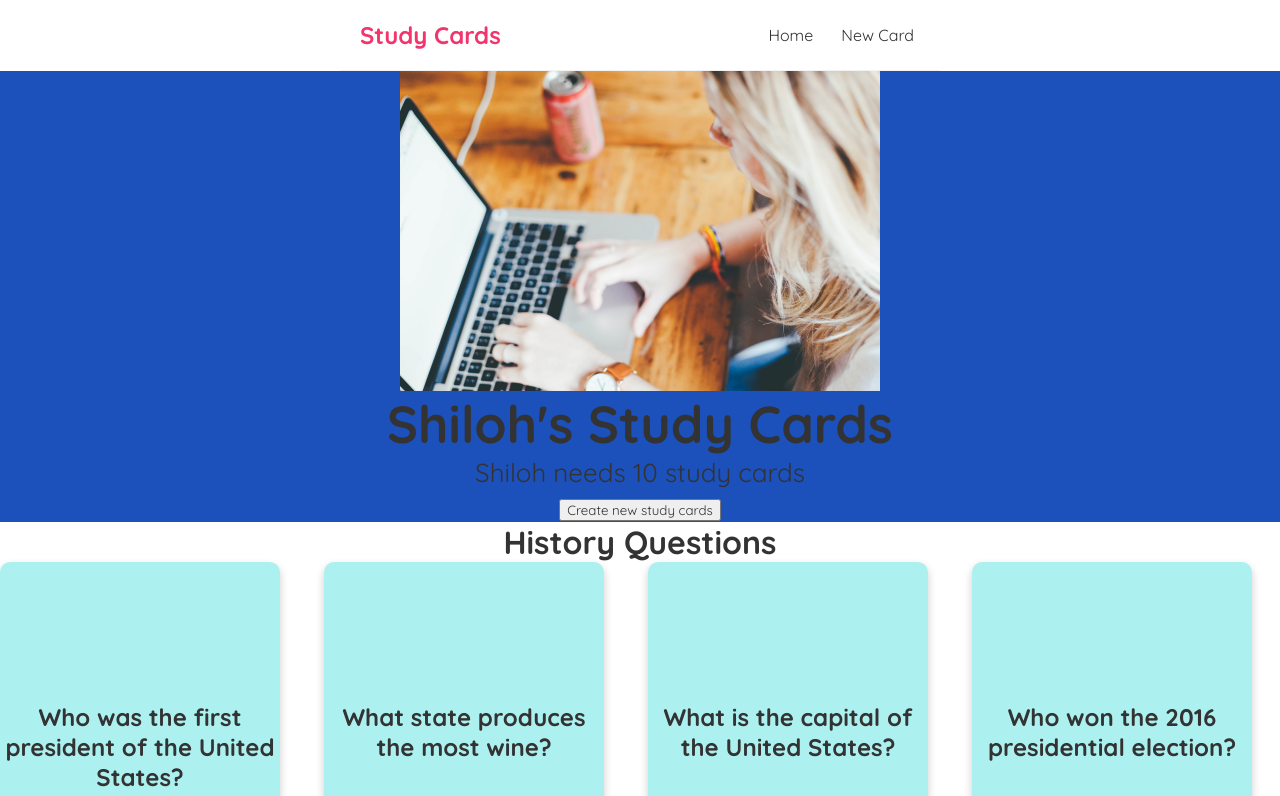
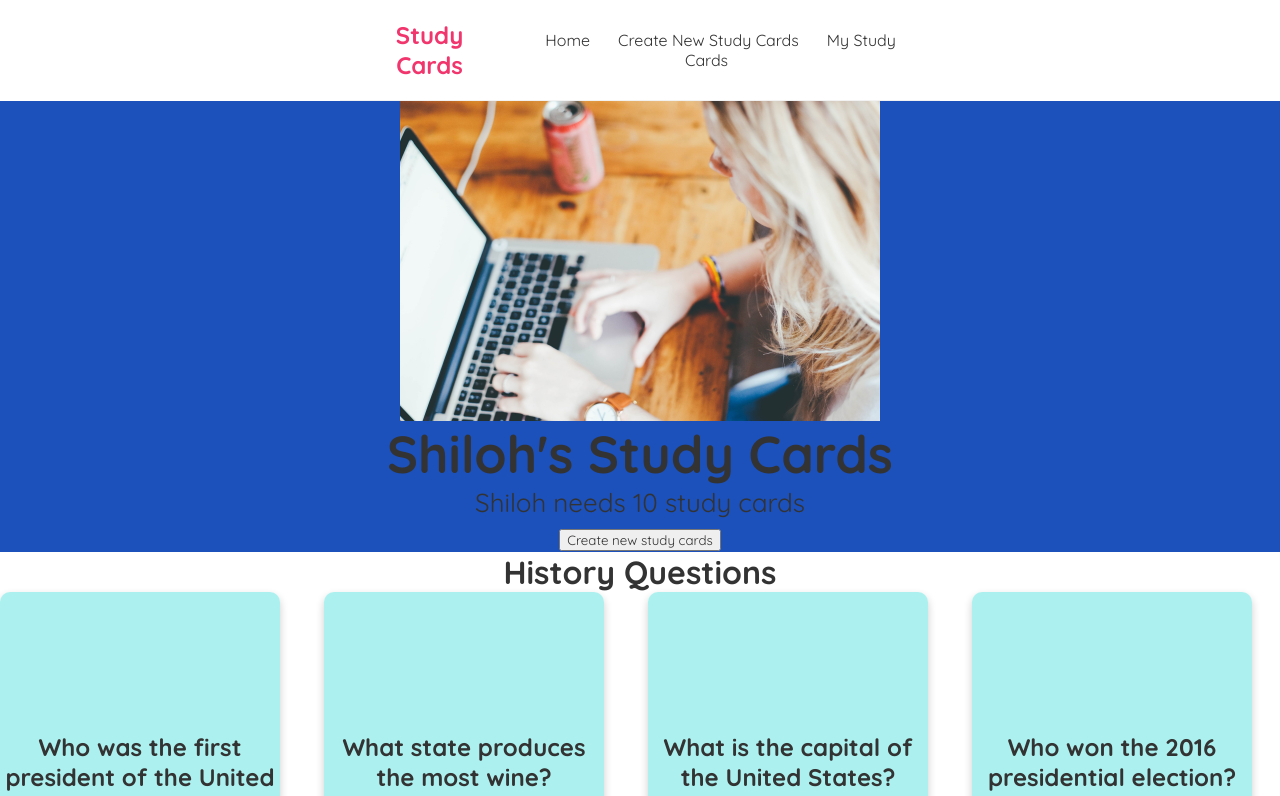
Before and after one commit to EvaGraceSmith/studyCards, a React (Create React App) app: page / in a window 1280 px wide. Shown: the top 796 px of the page. Built offline with nearby package versions, Linux system fonts and the light colour scheme; data requests are answered from the project's data file.

Commit message:
added MyCards.js

```diff
--- a/src/components/Navbar.js
+++ b/src/components/Navbar.js
@@ -1,16 +1,20 @@
+import { NavLink } from "react-router-dom";
+
 const Navbar = () => {
     return (
         <nav className="navbar">
             <h1>Study Cards</h1>
             <div className="links">
-                <a href="/">Home</a>
-                <a href="/create"
-                >New Card</a>
+                <NavLink className='link' to='/'>Home</NavLink>
+                <NavLink className='link' to='/createnewstudycards'>Create New Study Cards</NavLink>
+                <NavLink className='link' to='/mystudycards'>My Study Cards</NavLink>
+                {/* <a href="/">Home</a>
+                <a href="/New Card" >New Card</a> */}
             </div>
         </nav>
 
 
-     );
+    );
 }
 
 export default Navbar;
--- a/src/index.js
+++ b/src/index.js
@@ -11,6 +11,7 @@ import {
 import Cards from './components/Cards.js';
 import Error from './components/Error.js';
 import Home from './components/Home.js';
+import CardTest from './components/CardTest';
 
 
 
@@ -19,7 +20,8 @@ const router = createBrowserRouter(
   createRoutesFromElements(
     <Route path="/" element={<App />} errorElement={<Error />}>
       <Route path="/" element={<Home />} />
-      <Route path="/books" element={<Cards />} />
+      <Route path="/createnewstudycards" element={<Cards />} />
+      <Route path="/mystudycards" element={<CardTest />} />
     </Route>
   )
 );
```
Also changed, not shown: src/components/MyCards.js (added, +31 -0 lines).
